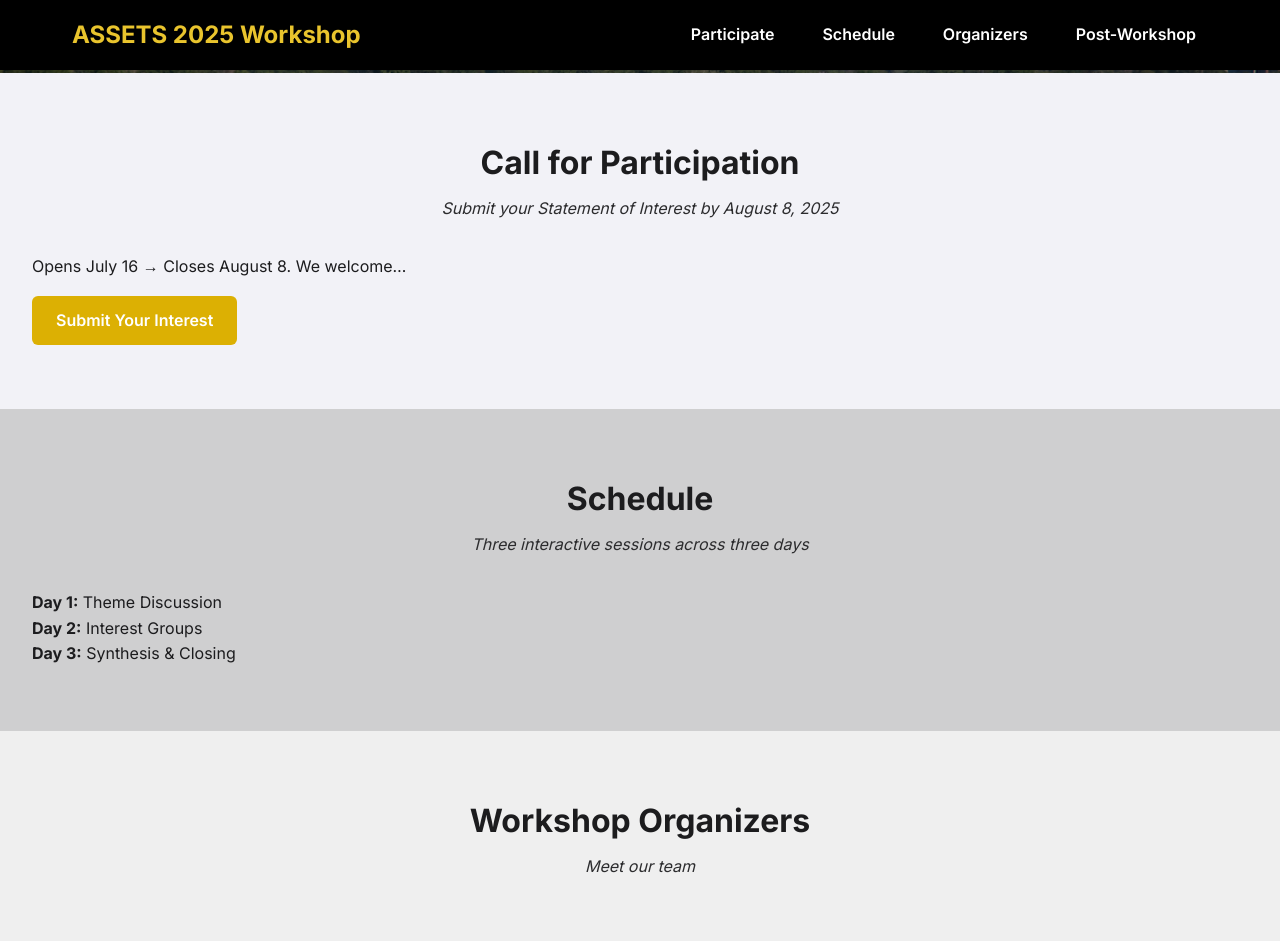
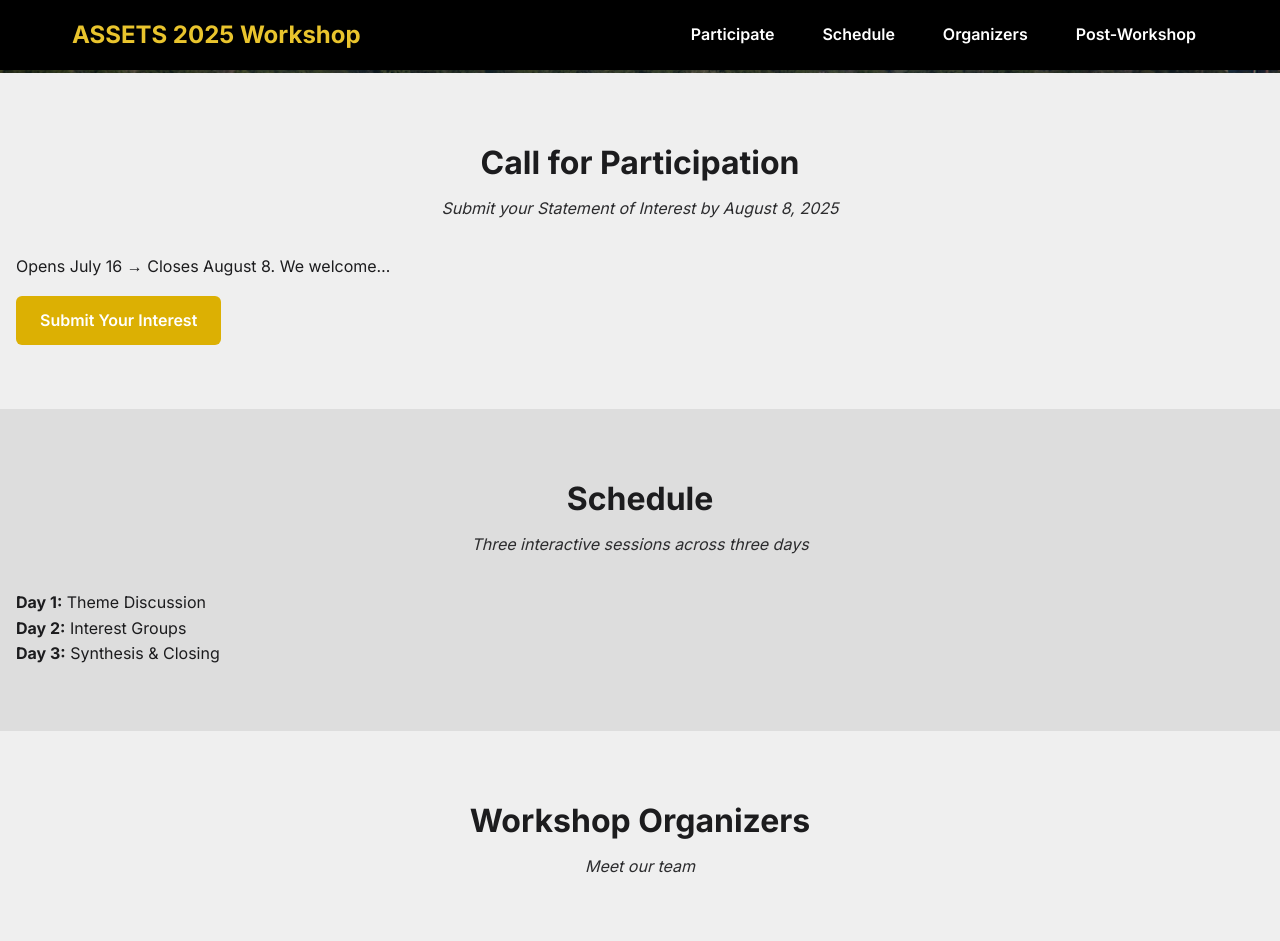
Before and after one commit to assets-recruitment-2025/assets-recruitment-2025.github.io, a Jekyll site: the page built from index.md, in a window 1280 px wide and 1400 px high, scrolled down 502 px. Shown: the top 941 px of the window. Built offline with Jekyll 4.4.1, drawn with Linux system fonts in a browser that asks for light colours; grey boxes are pictures that could not be loaded.

```diff
--- a/assets/css/style.css
+++ b/assets/css/style.css
@@ -405,14 +405,22 @@
 
 /* Then individually set each section’s background */
 #participate {
-  background: var(--clr-bg);
+  background:  #EFEFEF;
+  padding-left: 1rem;
+  padding-right: 1rem;
 }
 #schedule {
-  background: var(--clr-surface);
+  background: #DDDDDD;
+  padding-left: 1rem;
+  padding-right: 1rem;
 }
 #organizers {
   background: #EFEFEF;           /* custom light gray */
+  padding-left: 1rem;
+  padding-right: 1rem;
 }
 #postworkshop {
   background: #DDDDDD;           /* another custom tone */
+  padding-left: 1rem;
+  padding-right: 1rem;
 }
```
